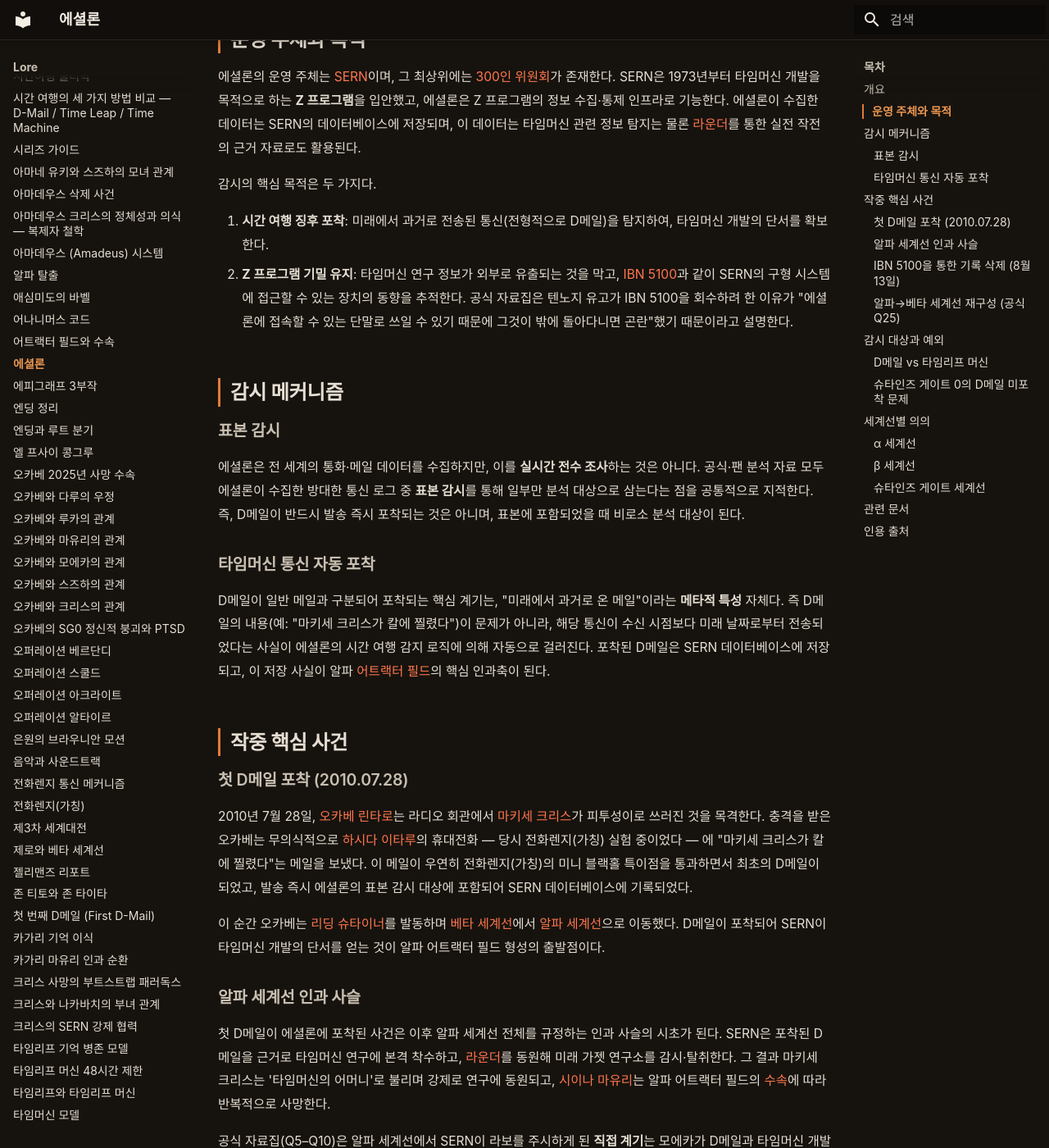
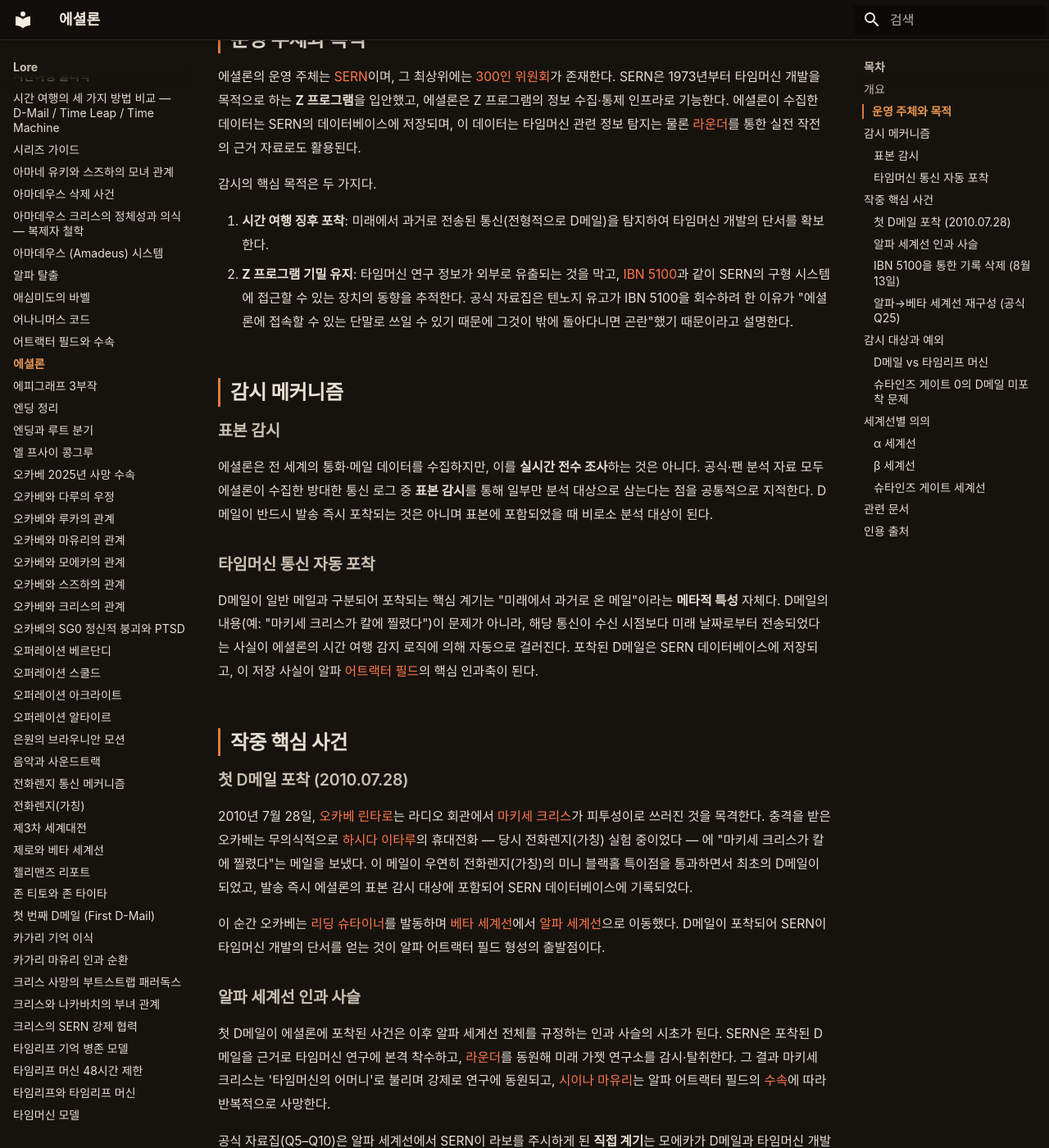
Before and after one commit to sgwiki/sgwiki.github.io, an MkDocs documentation site: the page built from wiki/lore/에셜론.md, in a window 1280 px wide and 1400 px high, scrolled down 707 px. Shown: the whole window at 82% size. Built offline with MkDocs 1.6.1 and Material for MkDocs 9.7.7, drawn with Linux system fonts in a browser that asks for light colours; some web fonts are replaced; some of the changed text lies outside the part shown.

Commit message:
chore(wiki): 에셜론 정비 — restructurer no-op·rewriter no-op·humanize 23건(연결어미 쉼표 8·사역동사 명사화 4→2·~를 통해 3·문두 접속사 3·헤딩 강조 5→2·메타 진입 2·~인 것이다 1·이중 피동 1)·사실·스포일러(main_story)·수치(1973년·2010.07.28·8월 13일·Q5-Q10·Q25·2034년·2036년)·고유명사(Echelon·SERN·D메일·IBN 5100·FB·NSA·Z 프로그램·α/β)·인용 블록 3개·각주 [^1] 불변·quote_protect pass·fact_guard pass·sanitizer pass·linker pass(내부 22 ok·broken 0)
Co-Authored-By: Claude Opus 4.6 <noreply@anthropic.com>

```diff
--- a/wiki/lore/에셜론.md
+++ b/wiki/lore/에셜론.md
@@ -22,18 +22,18 @@ SERN 공식 자료집은 에셜론을 "전 세계의 통화 및 메일을 도청
 
 감시의 핵심 목적은 두 가지다.
 
-1. **시간 여행 징후 포착**: 미래에서 과거로 전송된 통신(전형적으로 D메일)을 탐지하여, 타임머신 개발의 단서를 확보한다.
+1. **시간 여행 징후 포착**: 미래에서 과거로 전송된 통신(전형적으로 D메일)을 탐지하여 타임머신 개발의 단서를 확보한다.
 2. **Z 프로그램 기밀 유지**: 타임머신 연구 정보가 외부로 유출되는 것을 막고, [IBN 5100](IBN-5100.md)과 같이 SERN의 구형 시스템에 접근할 수 있는 장치의 동향을 추적한다. 공식 자료집은 텐노지 유고가 IBN 5100을 회수하려 한 이유가 "에셜론에 접속할 수 있는 단말로 쓰일 수 있기 때문에 그것이 밖에 돌아다니면 곤란"했기 때문이라고 설명한다.
 
 ## 감시 메커니즘
 
 ### 표본 감시
 
-에셜론은 전 세계의 통화·메일 데이터를 수집하지만, 이를 **실시간 전수 조사**하는 것은 아니다. 공식·팬 분석 자료 모두 에셜론이 수집한 방대한 통신 로그 중 **표본 감시**를 통해 일부만 분석 대상으로 삼는다는 점을 공통적으로 지적한다. 즉, D메일이 반드시 발송 즉시 포착되는 것은 아니며, 표본에 포함되었을 때 비로소 분석 대상이 된다.
+에셜론은 전 세계의 통화·메일 데이터를 수집하지만, 이를 **실시간 전수 조사**하는 것은 아니다. 공식·팬 분석 자료 모두 에셜론이 수집한 방대한 통신 로그 중 **표본 감시**를 통해 일부만 분석 대상으로 삼는다는 점을 공통적으로 지적한다. D메일이 반드시 발송 즉시 포착되는 것은 아니며 표본에 포함되었을 때 비로소 분석 대상이 된다.
 
 ### 타임머신 통신 자동 포착
 
-D메일이 일반 메일과 구분되어 포착되는 핵심 계기는, "미래에서 과거로 온 메일"이라는 **메타적 특성** 자체다. 즉 D메일의 내용(예: "마키세 크리스가 칼에 찔렸다")이 문제가 아니라, 해당 통신이 수신 시점보다 미래 날짜로부터 전송되었다는 사실이 에셜론의 시간 여행 감지 로직에 의해 자동으로 걸러진다. 포착된 D메일은 SERN 데이터베이스에 저장되고, 이 저장 사실이 알파 [어트랙터 필드](어트랙터-필드와-수속.md)의 핵심 인과축이 된다.
+D메일이 일반 메일과 구분되어 포착되는 핵심 계기는 "미래에서 과거로 온 메일"이라는 **메타적 특성** 자체다. D메일의 내용(예: "마키세 크리스가 칼에 찔렸다")이 문제가 아니라, 해당 통신이 수신 시점보다 미래 날짜로부터 전송되었다는 사실이 에셜론의 시간 여행 감지 로직에 의해 자동으로 걸러진다. 포착된 D메일은 SERN 데이터베이스에 저장되고, 이 저장 사실이 알파 [어트랙터 필드](어트랙터-필드와-수속.md)의 핵심 인과축이 된다.
 
 ## 작중 핵심 사건
 
@@ -63,7 +63,7 @@ D메일이 일반 메일과 구분되어 포착되는 핵심 계기는, "미래
 
 > **[공식]** "다이버전스에 영향을 줄 만한 큰 사건이 바뀌면, 과거부터 미래까지 모순이 없도록 역사 전체가 재구성된다." — [슈타게 공식 QA자료집](../근거자료/공식/qa-자료집.md), Q25
 
-즉, 시간 여행(과거로의 직접 개입)을 수반하지 않더라도, **현재 시점의 행위**가 인과에 큰 영향을 미치면 세계선이 재구성될 수 있다. 에셜론에서 D메일 기록을 삭제하면 SERN이 타임머신 개발의 단서를 상실하고, 그 결과 SERN 디스토피아로 이어지는 알파 인과축 전체가 무너진다. 이는 다이버전스에 영향을 주는 '큰 사건'의 변경에 해당하므로, 세계선 전체가 [베타 어트랙터 필드](어트랙터-필드와-수속.md)로 재구성되는 것이다.
+시간 여행(과거로의 직접 개입)을 수반하지 않더라도, **현재 시점의 행위**가 인과에 큰 영향을 미치면 세계선이 재구성될 수 있다. 에셜론에서 D메일 기록을 삭제하면 SERN이 타임머신 개발의 단서를 상실하고, 그 결과 SERN 디스토피아로 이어지는 알파 인과축 전체가 무너진다. 이는 다이버전스에 영향을 주는 '큰 사건'의 변경에 해당하므로, 세계선 전체가 [베타 어트랙터 필드](어트랙터-필드와-수속.md)로 재구성되는 것이다.
 
 팬 분석 논문은 이 메커니즘을 세계선 구조의 관점에서 보강한다. D메일 삭제가 새로운 시간 여행을 일으키는 것이 아니라, 이미 존재하는 비활성 세계선 중 SERN이 D메일을 포착하지 못한 역사를 담고 있는 세계선을 활성화하는 것으로 해석할 수 있다.
 
```
